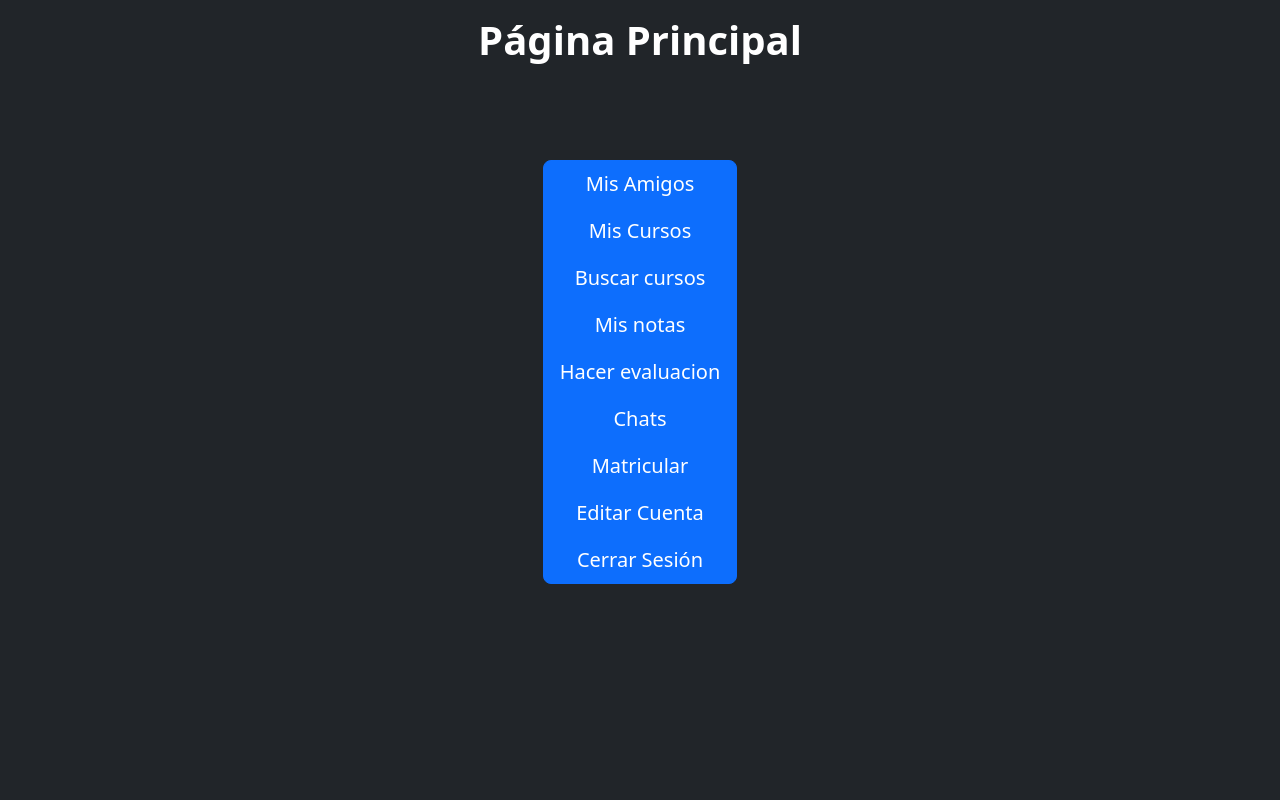
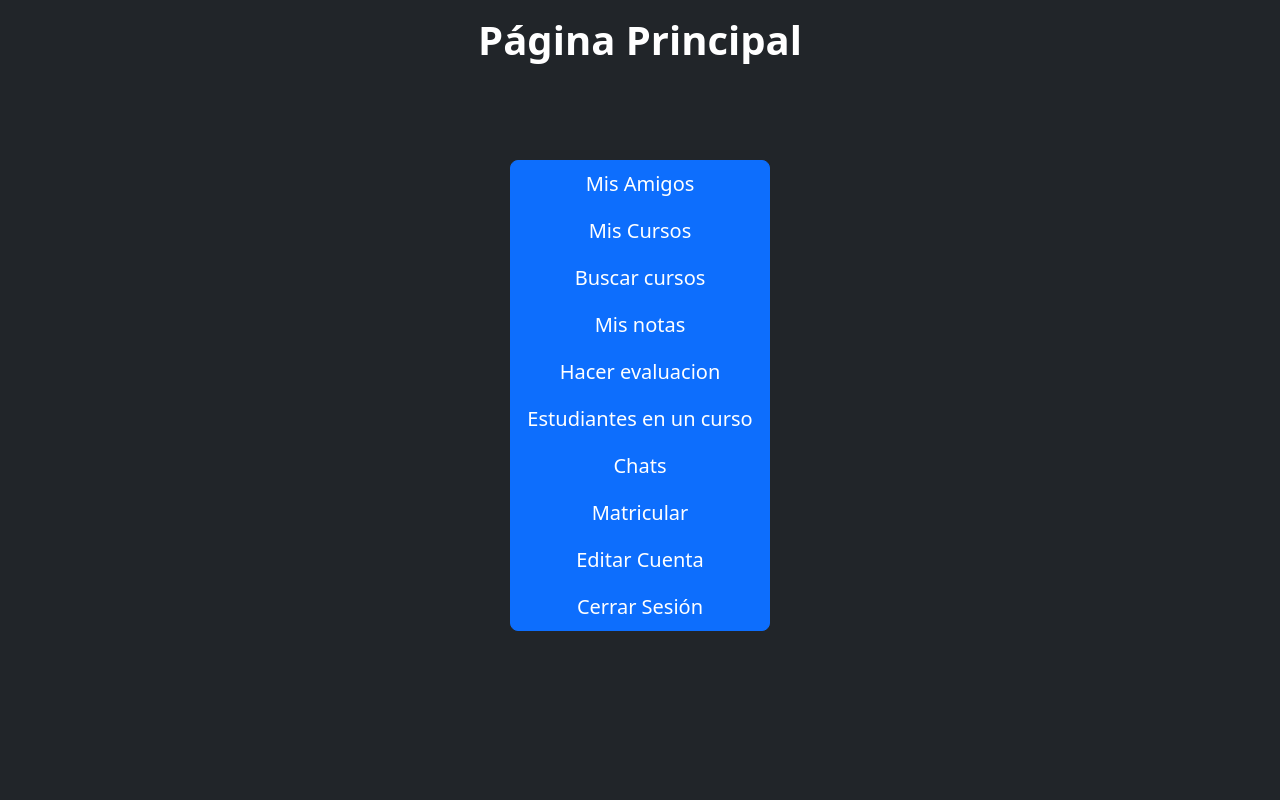
Before and after one commit to EveCS/TEC_Digitalito, a React (Create React App) app: page /clientMenu in a window 1280 px wide. Built offline with nearby package versions, Linux system fonts and the light colour scheme.

Commit message:
historia de usuario 19

```diff
--- a/src/components/Client/ClientMenu.jsx
+++ b/src/components/Client/ClientMenu.jsx
@@ -37,6 +37,9 @@ export function ClientMenu() {
     const buscarCursos = () => {
         navigate('/buscarCurso',{state:{usuario: username}});
     };
+    const estudiantesEnCurso = () => {
+        navigate('/estudiantesEnCurso',{state:{usuario: username}});
+    };
 
     return (
         <Fragment>
@@ -52,6 +55,7 @@ export function ClientMenu() {
                     <button onClick={buscarCursos} type="button" class="w-200 btn btn-lg btn-primary">Buscar cursos</button>
                     <button onClick={verNotas} type="button" class="w-200 btn btn-lg btn-primary">Mis notas</button>
                     <button onClick={hacerEvaluacion} type="button" class="w-200 btn btn-lg btn-primary">Hacer evaluacion</button>
+                    <button onClick={estudiantesEnCurso} type="button" class="w-200 btn btn-lg btn-primary">Estudiantes en un curso</button>
                     <button onClick={verChat} type="button" class="w-200 btn btn-lg btn-primary">Chats</button>
                     <button onClick={matriculaCursos} type="button" class="w-200 btn btn-lg btn-primary">Matricular</button>
                     <button onClick={editarCuenta} type="button" class="w-200 btn btn-lg btn-primary">Editar Cuenta</button>
```
